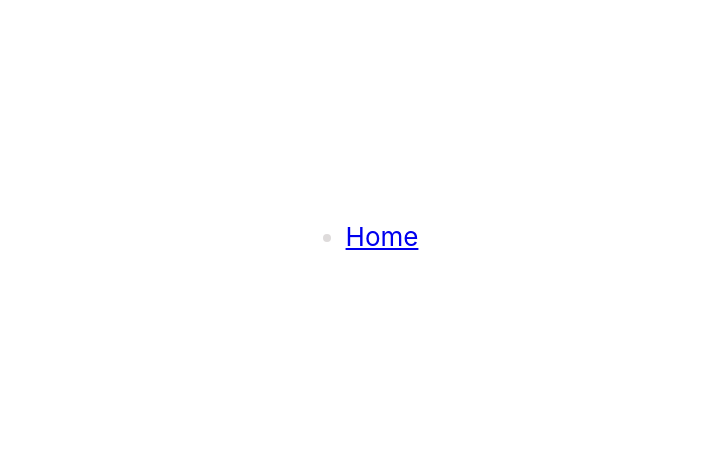
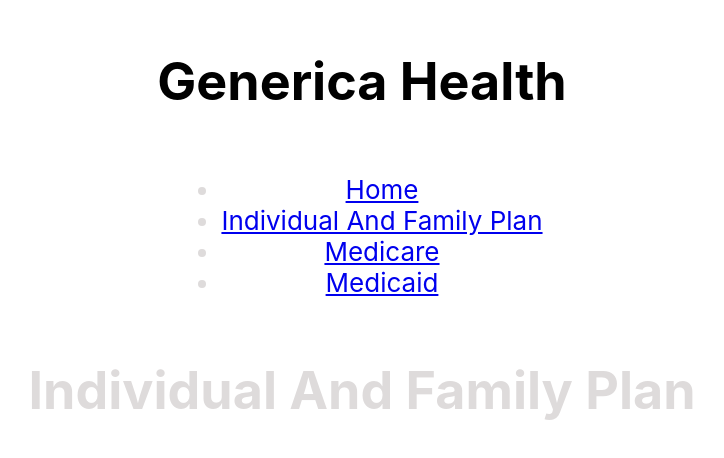
Before and after one commit to RickyFig17/Generica-Health, a React (Create React App) app: page /ifp in a window 1280 px wide. Before the commit this address had no page. Shown: the part 164-622 px from the top of the page, without its empty margins (278-1002 px from the left). Built offline with nearby package versions, Linux system fonts and the light colour scheme.

Commit message:
adding other pages

```diff
--- a/src/App.js
+++ b/src/App.js
@@ -1,17 +1,24 @@
-import logo from "./logo.svg";
 import "./App.css";
 import { BrowserRouter, Route, Routes } from "react-router-dom";
-import Navbar from "./Navbar";
+import Navbar from "./Header/Navbar";
 import Home from "./Home";
+import Ifp from "./Ifp";
+import Medicare from "./Medicare";
+import Medicaid from "./Medicaid";
+import Header from "./Header/Header";
 
 function App() {
   return (
     <div className="App">
       <header className="App-header">
         <BrowserRouter>
+          <Header />
           <Navbar />
           <Routes>
             <Route path="/" element={<Home />} />
+            <Route path="/medicare" element={<Medicare />} />
+            <Route path="/medicaid" element={<Medicaid />} />
+            <Route path="/ifp" element={<Ifp />} />
           </Routes>
         </BrowserRouter>
       </header>
--- /dev/null
+++ b/src/Header/Header.js
@@ -0,0 +1,8 @@
+import React from "react";
+import "./Header.scss"
+
+function Header() {
+  return <h1 className="header">Generica Health</h1>;
+}
+
+export default Header;
--- /dev/null
+++ b/src/Header/Header.scss
@@ -0,0 +1,3 @@
+.header {
+  color: black;
+}
--- /dev/null
+++ b/src/Header/Navbar.js
@@ -0,0 +1,25 @@
+import React from "react";
+import { Link } from "react-router-dom";
+
+const Navbar = () => {
+  return(
+    <>
+    <ul>
+        <li>
+            <Link to="/">Home</Link>
+        </li>
+        <li>
+            <Link to="/ifp">Individual And Family Plan</Link>
+        </li>
+        <li>
+            <Link to="/medicare">Medicare</Link>
+        </li>
+        <li>
+            <Link to="/medicaid">Medicaid</Link>
+        </li>
+    </ul>
+    </>
+  );
+};
+
+export default Navbar;
--- /dev/null
+++ b/src/Ifp.js
@@ -0,0 +1,7 @@
+import React from "react";
+
+function Ifp() {
+  return <h1>Individual And Family Plan</h1>;
+}
+
+export default Ifp;
--- /dev/null
+++ b/src/Medicaid.js
@@ -0,0 +1,7 @@
+import React from "react";
+
+function Medicaid() {
+  return <h1>Medicaid</h1>;
+}
+
+export default Medicaid;
--- /dev/null
+++ b/src/Medicare.js
@@ -0,0 +1,7 @@
+import React from "react";
+
+function Medicare() {
+  return <h1>Medicare</h1>;
+}
+
+export default Medicare;
--- a/src/Navbar.js
+++ /dev/null
@@ -1,16 +0,0 @@
-import React from "react";
-import { Link } from "react-router-dom";
-
-const Navbar = () => {
-  return(
-    <>
-    <ul>
-        <li>
-            <Link to="/">Home</Link>
-        </li>
-    </ul>
-    </>
-  );
-};
-
-export default Navbar;
```
Also changed, not shown: src/Header/Navbar.scss (added), src/Ifp.scss (added), src/Medicaid.scss (added), src/Medicare.scss (added).
